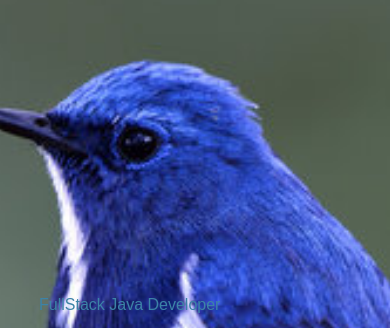
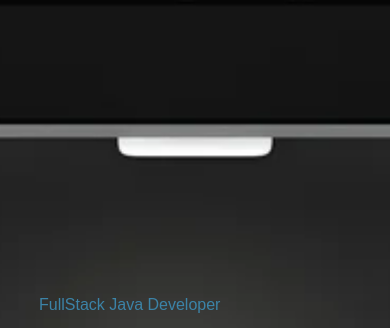
Before and after one commit to raviadem092/Portfolio, a plain HTML site: page index.html in a window 390 px wide. Shown: the part 70-398 px from the top of the page. Drawn offline with Linux system fonts and the light colour scheme.

Commit message:
modified small screen section in css

```diff
--- a/style.css
+++ b/style.css
@@ -368,7 +368,7 @@ nav .fa-solid{
 }
 @media only screen and (max-width: 600px){
     #header{
-        background-image: url("images/bird.jpg");
+        background-image: url("images/portfoliobackground.jpg");
 
     }
     .header-text{
```
